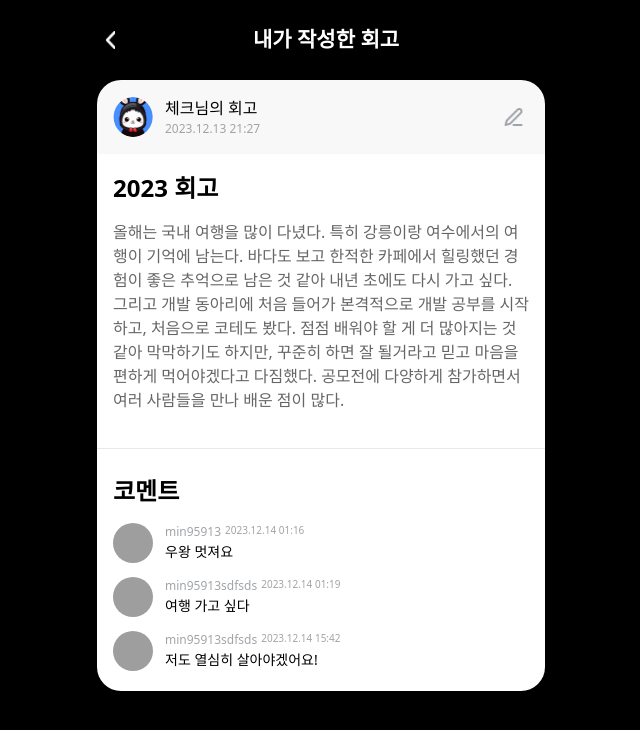
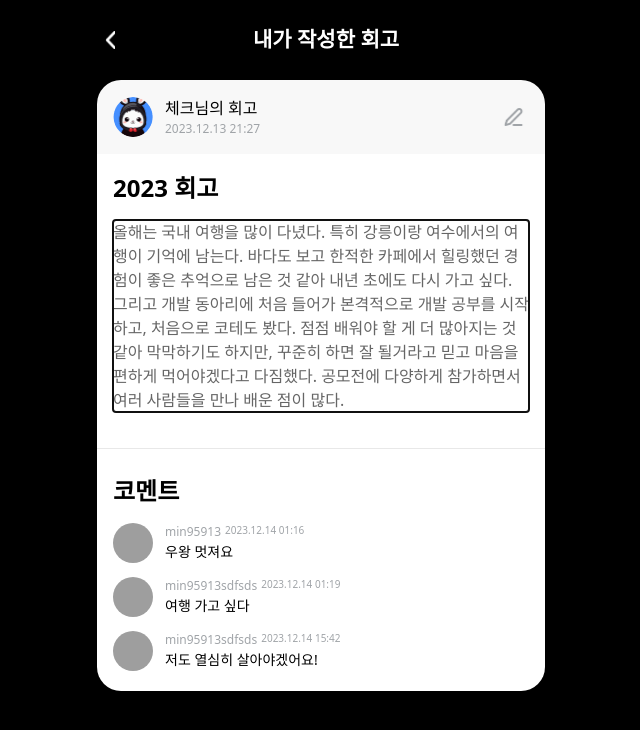
Before and after one commit to Naver-Hackathon-Clova-5DTeam/GoodBye-Bunny-Front, a React (Create React App) app: page /mypost in a window 1280 px wide. Both pictures are taken after a click on the picture 832 px from the left and 117 px from the top of the page. Shown: the top 730 px of the page, without its empty margins (319-959 px from the left). Built offline with nearby package versions, Linux system fonts and the light colour scheme; grey boxes are pictures that could not be loaded; a web font is replaced by a local one.

Commit message:
[Style] 내가 작성한 회고 수정 기능

```diff
--- a/src/components/Post/PostBox.tsx
+++ b/src/components/Post/PostBox.tsx
@@ -1,6 +1,7 @@
 import { formatDate } from "../../utils/formatDate";
 import CommentBox from "./CommentBox";
 import editIcon from "../../assets/post/edit.png";
+import { useState, ChangeEvent, useEffect, useRef } from "react";
 
 const PostBox = ({
   profile,
@@ -10,9 +11,29 @@ const PostBox = ({
   updateTime,
   comments,
 }: CardType) => {
+  const [newContent, setNewContent] = useState(content);
+  const [isEdit, setIsEdit] = useState(false);
+  const [minHeight, setMinHeight] = useState("auto");
   const date = updateTime && formatDate(updateTime);
   const path = window.location.pathname;
   const isMine = path === "/mypost";
+  const textareaRef = useRef<HTMLTextAreaElement | null>(null);
+
+  useEffect(() => {
+    if (textareaRef.current) {
+      setMinHeight(`${textareaRef.current.scrollHeight}px`);
+    }
+  }, [isEdit]);
+
+  const editPost = () => {
+    setIsEdit(!isEdit);
+  };
+
+  const handleTextareaInput = (e: ChangeEvent<HTMLTextAreaElement>) => {
+    e.target.style.height = "auto";
+    e.target.style.height = `${e.target.scrollHeight}px`;
+    setNewContent(e.target.value);
+  };
 
   // 내가 작성한 회고는 로컬에서 프로필 가져오기
   return (
@@ -27,12 +48,24 @@ const PostBox = ({
           <img
             src={editIcon}
             className="w-[24px] ml-auto mr-1 cursor-pointer"
+            onClick={editPost}
           />
         )}
       </div>
       <div className="flex flex-col bg-white pl-4 pr-4 pb-9 pt-4">
         <h1 className="font-bold text-mdTitle mb-[14px]">{title}</h1>
-        <p className="font-regular text-fontGray">{content}</p>
+        {isEdit ? (
+          <textarea
+            autoFocus
+            ref={textareaRef}
+            value={newContent}
+            className="font-regular text-fontGray"
+            onChange={handleTextareaInput}
+            style={{ height: "auto", resize: "none", minHeight: minHeight }}
+          />
+        ) : (
+          <p className="font-regular text-fontGray">{content}</p>
+        )}
       </div>
       <div className="w-[100%] h-[1px] bg-lightGray"></div>
       {comments && <CommentBox comments={comments} />}
```
